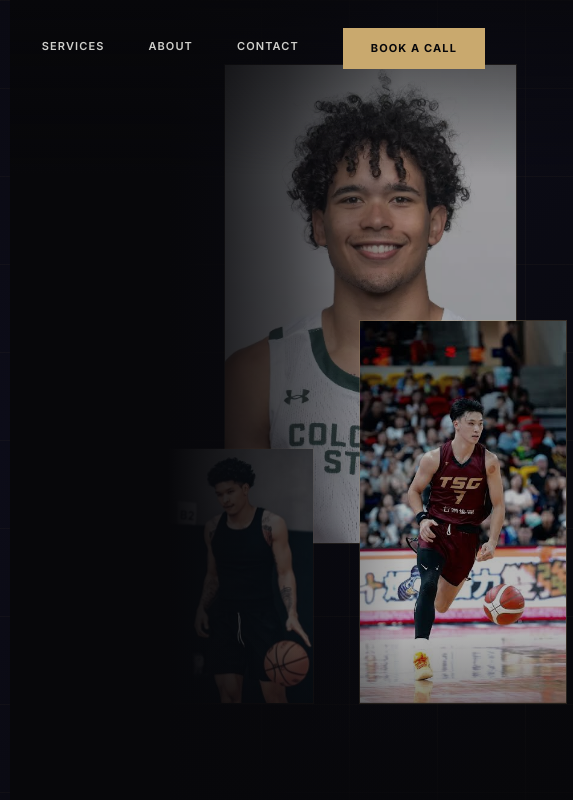
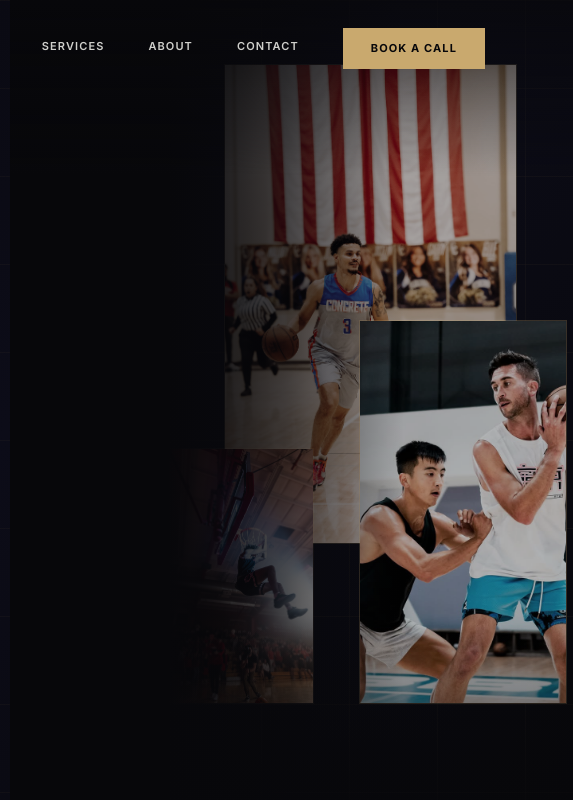
Before and after one commit to EliyaKhajeiee/Chai-website, a website: page index.html in a window 1280 px wide. Shown: the top 800 px of the page, 707-1280 px from the left. Drawn offline with nearby package versions, Linux system fonts and the light colour scheme.

Commit message:
Replace old athlete photos on about and home hero

```diff
--- a/index.html
+++ b/index.html
@@ -52,13 +52,13 @@
   </div>
   <div class="hero__visual" aria-hidden="true">
     <div class="hero__photo hero__photo--1">
-      <img src="DSC07650.jpg" alt="">
+      <img src="IMG_0800.JPG" alt="">
     </div>
     <div class="hero__photo hero__photo--2">
-      <img src="IMG_2694.JPG" alt="">
+      <img src="IMG_3178.JPG" alt="">
     </div>
     <div class="hero__photo hero__photo--3">
-      <img src="images.jpeg" alt="">
+      <img src="4P8A9208.JPEG" alt="">
     </div>
   </div>
   <div class="hero__content">
```
Also changed, not shown: about.html (+2 -2 lines).
